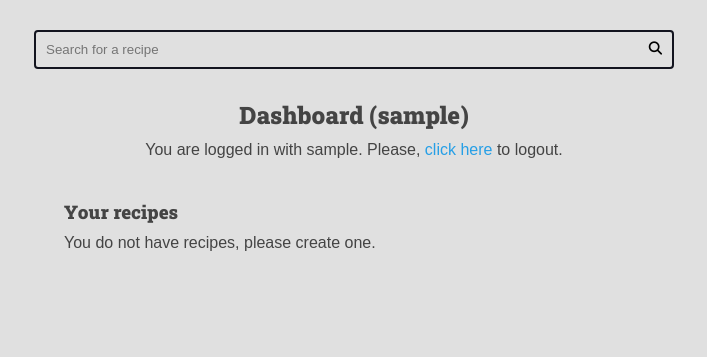
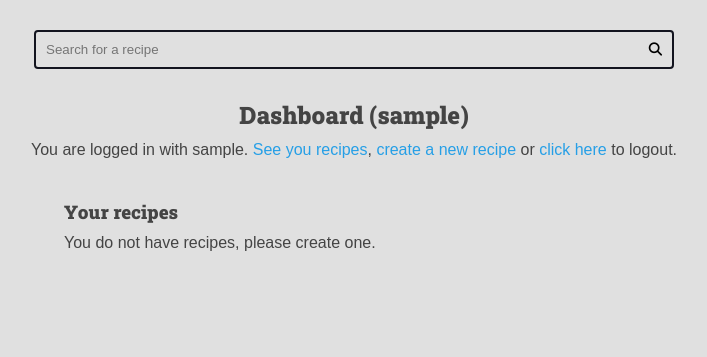
Before and after one commit to jonasr1/django-recipes, a Django app: page /authors/dashboard/ in a window 1280 px wide. Shown: the part 113-470 px from the top of the page, without its empty margins (286-993 px from the left). Run offline with Django 5.2, Linux system fonts and the light colour scheme; the visitor is signed in with stand-in values (Sample User, id 1); data that the repository does not hold is empty.

Commit message:
feat(authors): implement recipe management features including creation, editing, and deletion; enhance dashboard layout and validation

```diff
--- a/authors/templates/authors/pages/dashboard.html
+++ b/authors/templates/authors/pages/dashboard.html
@@ -3,16 +3,26 @@
 {% block title %} Dashboard ({{ user }}) {% endblock title %}
 
 {% block content %}
-  <div class="main-content center container">
-    <h2>Dashboard ({{ user }})</h2>
-    {% include "authors/partials/login_message.html" %}
+<div class="main-content center container">
+  <h2>Dashboard ({{ user }})</h2>
+  {% include "authors/partials/login_message.html" %}
+  {% include "global/partials/messages.html" %}
 
     <div class="authors-dashboard-container">
       <h3>Your recipes</h3>
       <ul>
         {% for recipe in recipes %}
           <li>
-            <a href={% url "authors:dashboard_recipe_edit" recipe.id %}>{{ recipe.title }}</a>
+            <a href="{% url 'authors:dashboard_edit_recipe' recipe.id %}">{{ recipe.title }}</a> -
+            <form
+              class="inline-form form-delete"
+              action="{% url 'authors:dashboard_delete_recipe' %}"
+              method="POST"
+            >
+              {% csrf_token %}
+              <input type="hidden" name="id" value="{{ recipe.id }}">
+              <button type="submit">❌</button>
+            </form>
           </li>
         {% empty %}
           <li>
@@ -23,6 +33,5 @@
     </div>
 
   </div>
-  {% include "global/partials/messages.html" %}
 
 {% endblock content %}
--- a/authors/templates/authors/partials/login_message.html
+++ b/authors/templates/authors/partials/login_message.html
@@ -1,6 +1,8 @@
 {% if request.user.is_authenticated %}
 <div class="login-message">
-  You are logged in with {{ request.user.username }}. Please,
+  You are logged in with {{ request.user.username }}.
+  <a href="{% url 'authors:dashboard' %}"">See you recipes</a>,
+  <a href="{% url 'authors:dashboard_create_recipe' %}">create a new recipe</a> or
   <form class="inline-form" action="{% url 'authors:logout' %}" method="POST">
     {% csrf_token %}
     <input type="hidden" name="username" value="{{ request.user.username }}" />
--- a/authors/urls.py
+++ b/authors/urls.py
@@ -12,8 +12,18 @@ urlpatterns = [
     path("logout/", views.logout_view, name="logout"),
     path("dashboard/", views.dashboard, name="dashboard"),
     path(
-        "dashboard/recipe/<int:recipe_id>/edit",
-        views.dashboard_recipe_edit,
-        name="dashboard_recipe_edit",
+        "dashboard/recipe/create/",
+        views.dashboard_create_recipe,
+        name="dashboard_create_recipe",
+    ),
+    path(
+        "dashboard/recipe/delete/",
+        views.dashboard_delete_recipe,
+        name="dashboard_delete_recipe",
+    ),
+    path(
+        "dashboard/recipe/<int:recipe_id>/edit/",
+        views.dashboard_edit_recipe,
+        name="dashboard_edit_recipe",
     ),
 ]
--- a/authors/views.py
+++ b/authors/views.py
@@ -84,7 +84,7 @@ def dashboard(request: HttpRequest) -> HttpResponse:
 
 
 @login_required(login_url="authors:login", redirect_field_name="next")
-def dashboard_recipe_edit(request: HttpRequest, recipe_id: int) -> HttpResponse:
+def dashboard_edit_recipe(request: HttpRequest, recipe_id: int) -> HttpResponse:
     user: User = cast("User", request.user)
     recipe = Recipe.objects.filter(
         is_published=False, author=user, pk=recipe_id,
@@ -101,7 +101,45 @@ def dashboard_recipe_edit(request: HttpRequest, recipe_id: int) -> HttpResponse:
         recipe.is_published = False
         recipe.save()
         messages.success(request, "Your recipe has been saved successfully!")
-        redirect(reverse("authors:dashboard_recipe_edit", args=(recipe_id,)))
+        return redirect(reverse("authors:dashboard_edit_recipe", args=(recipe_id,)))
     return render(
         request, "authors/pages/dashboard_recipe.html", context={"form": form},
     )
+
+
+@login_required(login_url="authors:login", redirect_field_name="next")
+def dashboard_create_recipe(request: HttpRequest) -> HttpResponse:
+    form = AuthorRecipeForm(
+        data=request.POST or None, files=request.FILES or None,
+    )
+    if form.is_valid():
+        recipe: Recipe = form.save(commit=False)
+        recipe.author = cast("User", request.user)
+        recipe.preparation_steps_is_html = False
+        recipe.is_published = False
+        recipe.save()
+        messages.success(request, "Your recipe has been saved successfully!")
+        return redirect(reverse("authors:dashboard"))
+    return render(
+        request, "authors/pages/dashboard_recipe.html", context={"form": form},
+    )
+
+
+@login_required(login_url="authors:login", redirect_field_name="next")
+def dashboard_delete_recipe(request: HttpRequest) -> HttpResponse:
+    post_data = request.POST
+    if not post_data:
+        raise Http404
+    recipe_id_str = post_data.get("id")
+    if recipe_id_str is None or not recipe_id_str.isdigit():
+        raise Http404
+    recipe_id = int(recipe_id_str)
+    user: User = cast("User", request.user)
+    recipe = Recipe.objects.filter(
+        is_published=False, author=user, pk=recipe_id,
+    ).first()
+    if not recipe:
+        raise Http404
+    recipe.delete()
+    messages.success(request, "Deleted successfully.")
+    return redirect(reverse("authors:dashboard"))
--- a/base_static/global/css/style.css
+++ b/base_static/global/css/style.css
@@ -70,6 +70,11 @@ h6 {
 
 img {
     max-width: 100%;
+}
+
+a {
+  color: var(--color-primary);
+  text-decoration: none;
 }
 
 .container {
--- /dev/null
+++ b/base_static/global/js/script.js
@@ -0,0 +1,13 @@
+function my_scope() {
+  const forms = document.querySelectorAll(".form-delete");
+  for (const form of forms) {
+    form.addEventListener("submit", function(e) {
+      e.preventDefault();
+      const confimed = confirm("Are you sure?");
+      if (confimed ){
+        form.submit();
+      }
+    });
+  }
+}
+my_scope()
--- a/base_templates/global/base.html
+++ b/base_templates/global/base.html
@@ -1,9 +1,10 @@
-{% include "global/partials/head.html" %}
+{% load static %}
 
 <!DOCTYPE html>
 <html lang="pt-BR">
 
 <head>
+    {% include "global/partials/head.html" %}
     <title>{% block title %}{% endblock title %} | Recipes</title>
 </head>
 <body>
@@ -18,5 +19,6 @@
 
         {% include "global/partials/footer.html" %}
     </div>
+    <script type="module" src=" {% static 'global/js/script.js' %}"></script>
 </body>
 </html>
```
Also changed, not shown: authors/forms/recipe_form.py (+29 -0 lines), core/settings.py (+5 -5 lines), utils/validators.py (added, +9 -0 lines).
